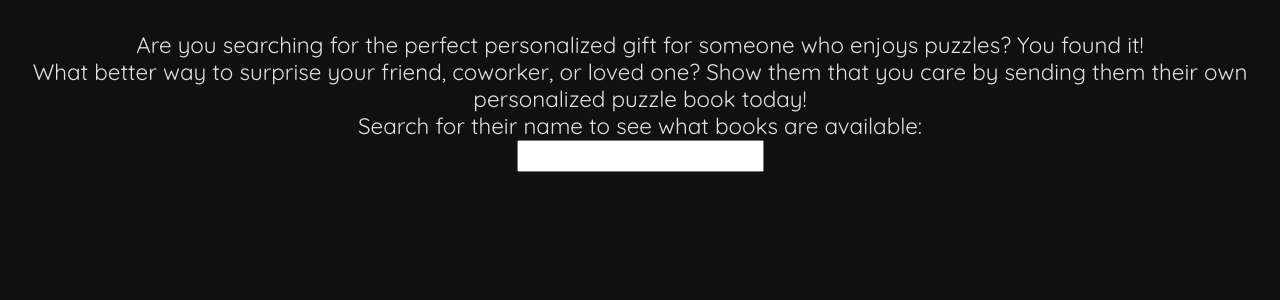
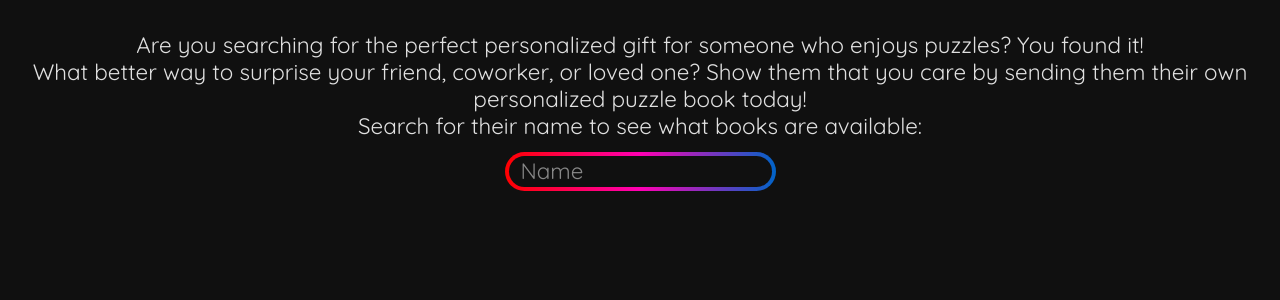
Before and after one commit to gmlewis/personalized-books, a Vue app: page / in a window 1280 px wide. Shown: the top 300 px of the page. Built offline with nearby package versions, Linux system fonts and the light colour scheme.

Commit message:
Style input

```diff
--- a/src/components/SearchBooks.vue
+++ b/src/components/SearchBooks.vue
@@ -1,5 +1,8 @@
 <template>
-  <input v-model="name">
+  <span class="input">
+    <input v-model="name" placeholder="Name">
+    <span></span>
+  </span>
   <div v-if="!!shortcut" class="shortcut">Shortcut: <a :href="shortcut">{{ shortcut }}</a></div>
   <div class="books">
     <div v-for="book in books" class="book">
@@ -57,7 +60,64 @@ onMounted(() => {
   margin: 1rem auto;
 }
 
-input {
-  font: inherit;
+// from: https://codepen.io/rikschennink/pen/rpNGyy
+// also: https://css-tricks.com/css-link-hover-effects/#aa-the-rainbow-underline-link-hover-effect
+.input {
+  position: relative;
+  background:
+    linear-gradient(to right,
+      rgba(255, 0, 0, 1),
+      rgba(255, 0, 180, 1),
+      rgba(0, 100, 200, 1)),
+    linear-gradient(to right,
+      rgba(100, 200, 200, 1),
+      rgba(100, 200, 200, 1));
+  padding: 0.25rem;
+  display: inline-block;
+  margin: 0.75rem auto auto;
+  border-radius: 9999em;
+
+  &>input {
+    background-color: #101010;
+    font: inherit;
+    line-height: inherit;
+    min-width: 12rem;
+    position: relative;
+    display: inherit;
+    border-radius: inherit;
+    margin: 0;
+    border: none;
+    outline: none;
+    padding: 0.15rem 0.75rem;
+    z-index: 1;
+
+    &:focus+span {
+      opacity: 1;
+      transform: scale(1);
+    }
+
+    &::placeholder {
+      color: rgba(255, 255, 255, 0.5);
+    }
+  }
+
+  &>span {
+    transform: scale(.993, .94);
+    transition: transform .5s, opacity .25s;
+    opacity: 0;
+    position: absolute;
+    z-index: 0;
+    margin: 0.2rem;
+    left: 0;
+    top: 0;
+    right: 0;
+    bottom: 0;
+    border-radius: inherit;
+    pointer-events: none;
+    box-shadow: inset 0 0 0 3px #f00,
+      0 0 0 4px #f00,
+      -3px 3px 30px rgba(0, 100, 200, 1),
+      3px -3px 30px rgba(255, 0, 0, 1);
+  }
 }
 </style>
```
